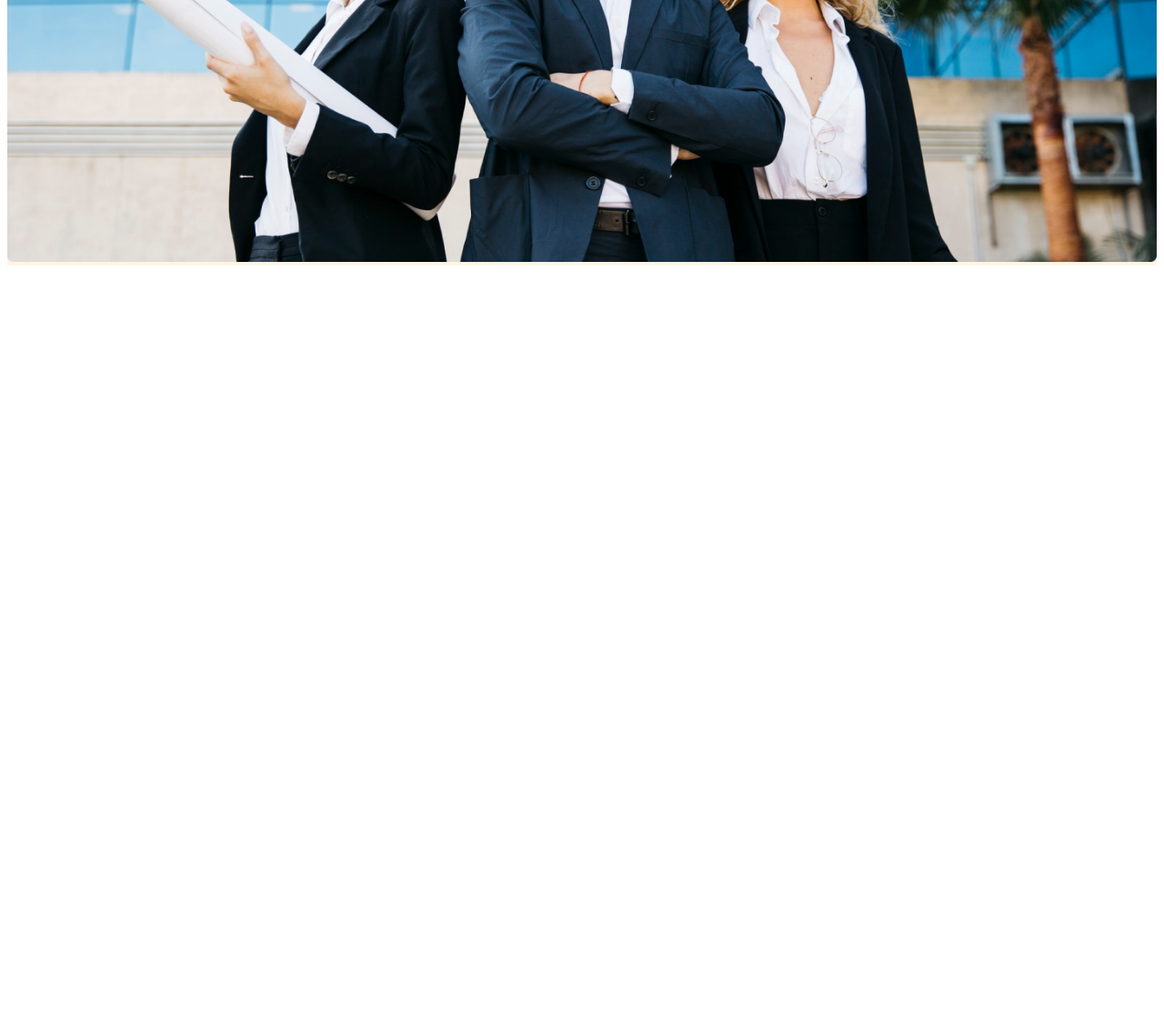
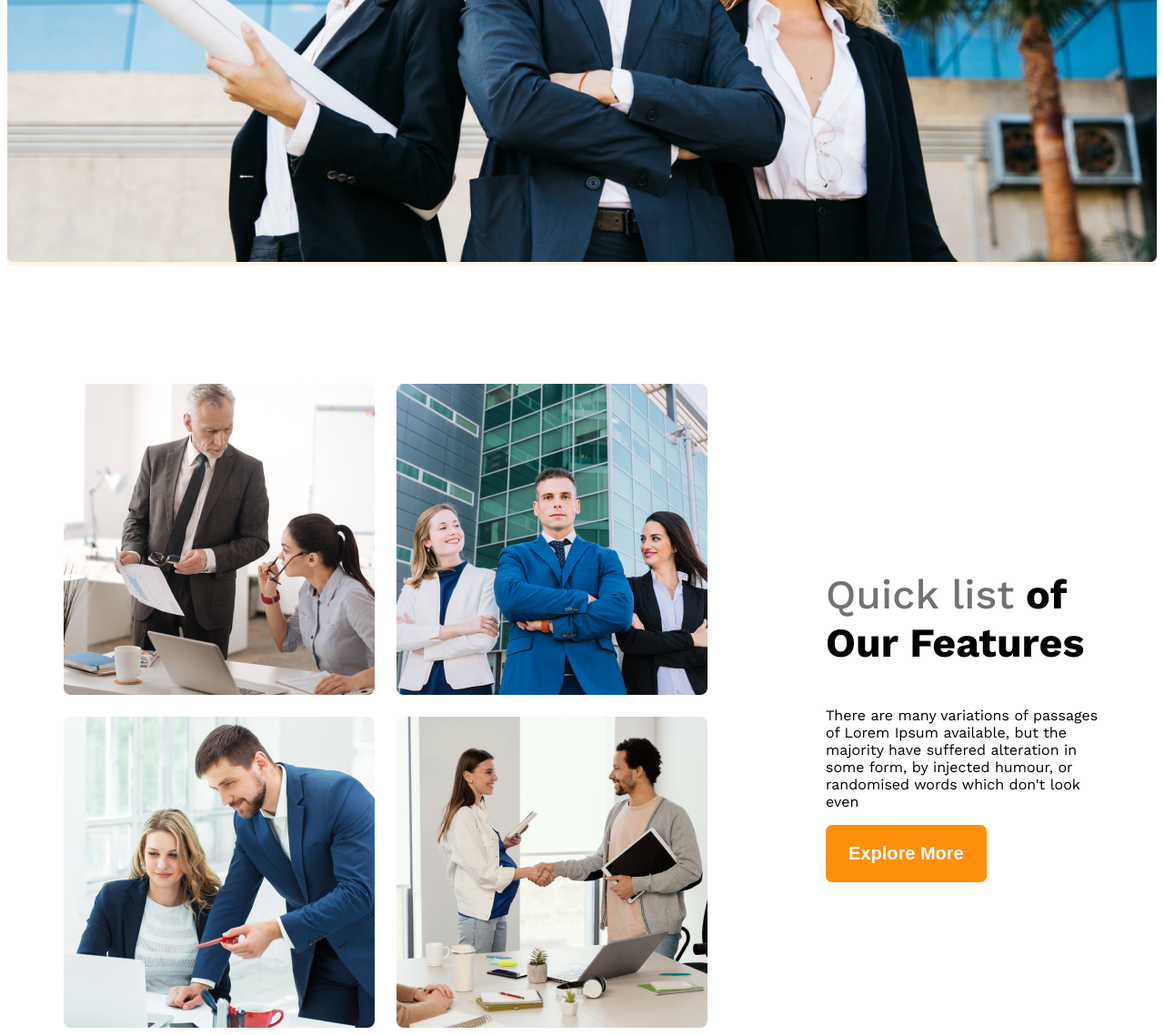
Before and after one commit to ashikmahmud84/g3-architect-website, a plain HTML site: page index.html in a window 1280 px wide. Shown: the part 892-2030 px from the top of the page at 91% size. Before the commit the page ends 1192 px from the top, so only its background shows below. Drawn offline with nearby package versions, Linux system fonts and the light colour scheme.

Commit message:
team image container and our features added

```diff
--- a/index.html
+++ b/index.html
@@ -28,7 +28,24 @@
         </div>
     </header>
     <main>
+        <section class="teams display-flex">
+            <div class="team-img-container">
+                <img src="images/team1.png" alt="">
+                <img src="images/team2.png" alt="">
+                <img src="images/team3.png" alt="">
+                <img src="images/team4.png" alt="">
+            </div>
+            <div class="our-features">
+                <h3 class="feature-title">
+                    <span id="quick-list" class="text-light-gray">Quick list</span> <span>of Our</span> <span>Features</span>
+                </h3>
+                <p class="feature-description">
+                    There are many variations of passages of Lorem Ipsum available, but the majority have suffered alteration in some form, by injected humour, or randomised words which don't look even
 
+                </p>
+                <button class="btn-primary">Explore More</button>
+            </div>
+        </section>
     </main>
     <footer>
 
--- a/styles/architects.css
+++ b/styles/architects.css
@@ -9,10 +9,18 @@
   font-style: normal;
 }
 
+main{
+    max-width: 1140px;
+    margin: 0 auto;
+}
+
 /* shared styles */
 .display-flex{
     display: flex;
 
+}
+main > section{
+    margin-top: 130px;
 }
 
 .btn-primary{
@@ -87,6 +95,31 @@
     width: 100%;
 }
 
+/* team and feature related styles */
+.teams{
+    align-items: center;
+}
+
+.team-img-container{
+    display: grid;
+    grid-template-columns: repeat(2, 1fr);
+    gap: 24px;
+}
+
+.our-features{
+    margin-left: 130px;
+    max-width: 530px;
+}
+
+.feature-title{
+    font-size: 2.8rem;
+    font-weight: 700;
+}
+
+#quick-list{
+    font-weight: 500;
+}
+
 /* responsive media query */
 
 @media screen and (max-width:576px) {
```
